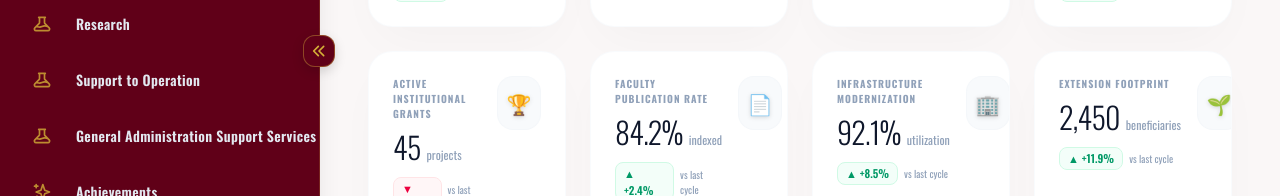
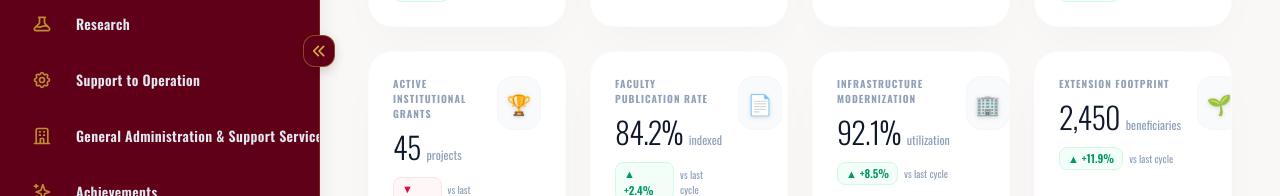
Before and after one commit to melvzz1204/marsu-executive-dashbaord, a React app in the folder frontend/: page /dashboard in a window 1280 px wide. Shown: the part 349-545 px from the top of the page. Built offline with nearby package versions, Linux system fonts and the light colour scheme; no server answers; the HTML template or start-up script is replaced by a standard one.

Commit message:
new update

```diff
--- a/frontend/src/components/AcademicPerformance.jsx
+++ /dev/null
@@ -1,5 +0,0 @@
-function AcademicPerformance() {
-  return <div className="uppercase text-2xl">Academic Performance</div>;
-}
-
-export default AcademicPerformance;
--- a/frontend/src/components/Dashboard.jsx
+++ b/frontend/src/components/Dashboard.jsx
@@ -29,8 +29,6 @@
             Log Out
           </button>
         </div>
-
-        {/* Render Chart Framework */}
         <EnrollmentChart />
       </div>
     </div>
--- a/frontend/src/components/Sidebar.jsx
+++ b/frontend/src/components/Sidebar.jsx
@@ -104,7 +104,12 @@
           <path
             strokeLinecap="round"
             strokeLinejoin="round"
-            d="M19.428 15.428a2 2 0 00-1.022-.547l-2.387-.477a6 6 0 00-3.86.517l-.318.158a6 6 0 01-3.86.517L6.05 15.21a2 2 0 00-1.806.547M8 4h8l-1 1v5.172a2 2 0 00.586 1.414l5 5c1.26 1.26.367 3.414-1.415 3.414H4.828c-1.782 0-2.674-2.154-1.414-3.414l5-5A2 2 0 009 10.172V5L8 4z"
+            d="M10.325 4.317c.426-1.756 2.924-1.756 3.35 0a1.724 1.724 0 002.573 1.066c1.543-.94 3.31.826 2.37 2.37a1.724 1.724 0 001.065 2.572c1.756.426 1.756 2.924 0 3.35a1.724 1.724 0 00-1.066 2.573c.94 1.543-.826 3.31-2.37 2.37a1.724 1.724 0 00-2.572 1.065c-.426 1.756-2.924 1.756-3.35 0a1.724 1.724 0 00-2.573-1.066c-1.543.94-3.31-.826-2.37-2.37a1.724 1.724 0 00-1.065-2.572c-1.756-.426-1.756-2.924 0-3.35a1.724 1.724 0 001.066-2.573c-.94-1.543.826-3.31 2.37-2.37.996.608 2.296.07 2.572-1.065z"
+          />
+          <path
+            strokeLinecap="round"
+            strokeLinejoin="round"
+            d="M15 12a3 3 0 11-6 0 3 3 0 016 0z"
           />
         </svg>
       ),
@@ -112,7 +117,7 @@
     /* General Administration and Support Services*/
     {
       id: "general administration",
-      label: "General Administration Support Services",
+      label: "General Administration & Support Services",
       icon: (
         <svg
           className="w-5 h-5"
@@ -124,32 +129,11 @@
           <path
             strokeLinecap="round"
             strokeLinejoin="round"
-            d="M19.428 15.428a2 2 0 00-1.022-.547l-2.387-.477a6 6 0 00-3.86.517l-.318.158a6 6 0 01-3.86.517L6.05 15.21a2 2 0 00-1.806.547M8 4h8l-1 1v5.172a2 2 0 00.586 1.414l5 5c1.26 1.26.367 3.414-1.415 3.414H4.828c-1.782 0-2.674-2.154-1.414-3.414l5-5A2 2 0 009 10.172V5L8 4z"
+            d="M19 21V5a2 2 0 00-2-2H7a2 2 0 00-2 2v16m14 0h2m-2 0h-5m-9 0H3m2 0h5M9 7h1m-1 4h1m4-4h1m-1 4h1m-5 10v-5a1 1 0 011-1h2a1 1 0 011 1v5m-4 0h4"
           />
         </svg>
       ),
     },
-    /*   Academic performance */
-    /*  {
-      id: "Academic Performance",
-      label: "Academic Performance",
-      icon: (
-        <svg
-          className="w-5 h-5"
-          fill="none"
-          stroke="currentColor"
-          strokeWidth="2"
-          viewBox="0 0 24 24"
-        >
-          <path
-            strokeLinecap="round"
-            strokeLinejoin="round"
-            d="M12 6.253v13m0-13C10.832 5.477 9.246 5 7.5 5S4.168 5.477 3 6.253v13C4.168 18.477 5.754 18 7.5 18s3.332.477 4.5 1.253m0-13C13.168 5.477 14.754 5 16.5 5c1.747 0 3.332.477 4.5 1.253v13C19.832 18.477 18.247 18 16.5 18c-1.746 0-3.332.477-4.5 1.253"
-          />
-        </svg>
-      ),
-    }, */
-    /*     Achievements */
     {
       id: "achievements",
       label: "Achievements",
--- a/frontend/src/pages/MainDashboard.jsx
+++ b/frontend/src/pages/MainDashboard.jsx
@@ -2,7 +2,6 @@
 import Sidebar from "../components/Sidebar";
 import ExecutiveKPIs from "../components/ExecutiveKPIs";
 import EnrollmentChart from "../components/EnrollmentChart";
-import AcademicPerformance from "../components/AcademicPerformance";
 import ResearchMetrics from "../components/ResearchMetricsChart";
 import Achievements from "../components/AchievementsCharts";
 import BudgetUtilization from "../components/BudgetUtilizationChart";
@@ -288,16 +287,6 @@
               </div>
             </div>
           )}
-          {currentTab === "Academic Performance" && (
-            <div className="space-y-10 animate-fade-in">
-              <AcademicPerformance isDarkMode={isDarkMode} />
-              <p>
-                This data monitors how effectively students are moving through
-                the educational pipeline. It is structural, continuous, and
-                highly quantitative.
-              </p>
-            </div>
-          )}
           {currentTab === "achievements" && (
             <div className="space-y-10 animate-fade-in">
               <Achievements isDarkMode={isDarkMode} />
```
